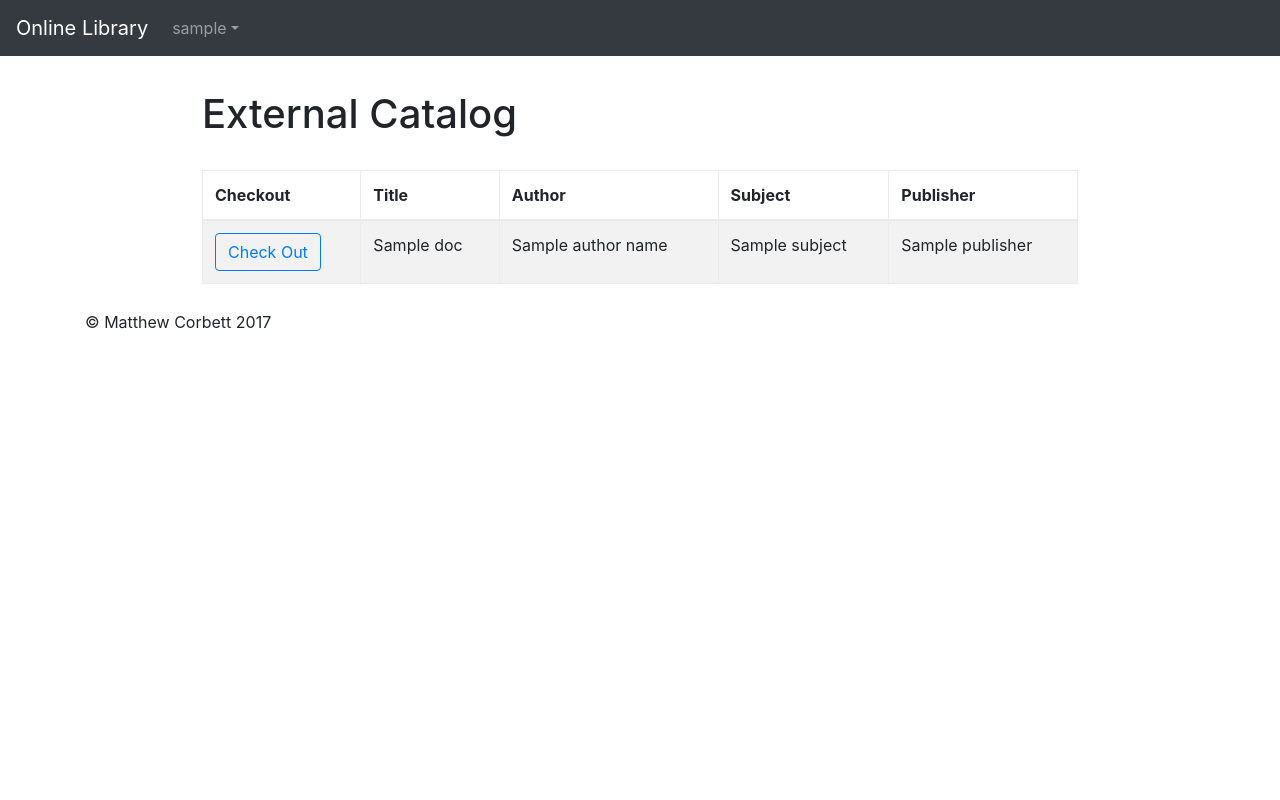
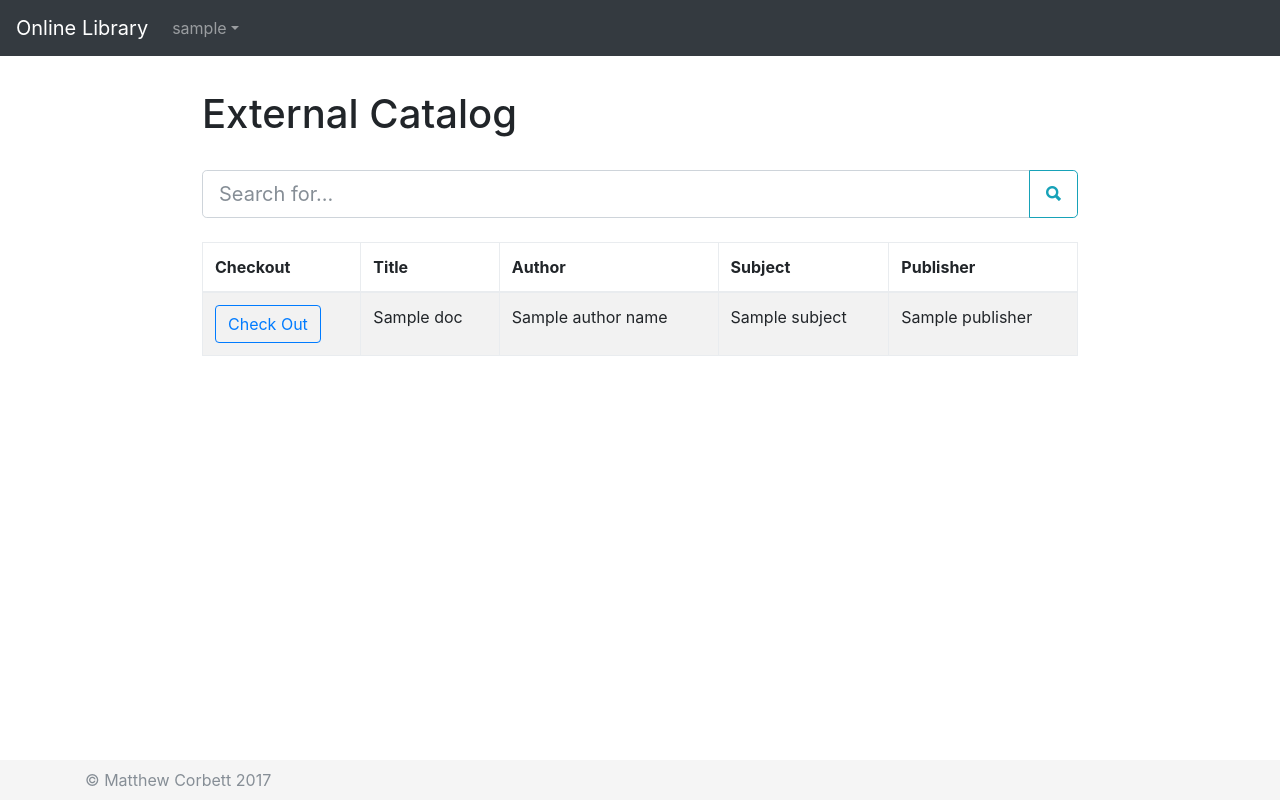
Before and after one commit to corbetmw/OnlineLibrary, a Django app: page /catalog/ in a window 1280 px wide. Run offline with Django 3.2, Linux system fonts and the light colour scheme; a user stored in the database is signed in; tables that the repository leaves empty hold one stand-in row (values such as "Sample post"); a database or web service that is not in the repository returns one stand-in record (values such as "Sample title"); data that the repository does not hold is empty; some libraries are stand-ins or nearby versions.

Commit message:
Search catalog complete

```diff
--- a/app/admin.py
+++ b/app/admin.py
@@ -3,3 +3,7 @@ from app import models
 
 admin.site.register(models.Book)
 admin.site.register(models.UserBook)
+admin.site.register(models.Album)
+admin.site.register(models.UserAlbum)
+admin.site.register(models.Movie)
+admin.site.register(models.UserMovie)
--- a/app/book_contoller.py
+++ b/app/book_contoller.py
@@ -83,7 +83,7 @@ def check_out_book(user_id,book):
     :return: the id of the UserBook justcreated
     """
     book_id = create_book(book)
-    userbook_id = UserBook.objects.create(user_id,book_id)
+    userbook_id = UserBook.objects.create(user_id=user_id,book_id=book_id,active=True)
     return userbook_id
 
 def get_all_books_in_json():
--- a/app/urls.py
+++ b/app/urls.py
@@ -10,7 +10,7 @@ urlpatterns = [
     path('books/',views.books, name='books'),
     path('books/<int:book_id>/', views.book, name='book'),
     path('mybooks/', views.my_books_view, name='mybooks'),
-    path('catalog/search/<str:searchString>', views.catalog, name='catalog'),
+    path('catalog/search/<str:searchString>', views.catalog, name='catalog_search'),
     path('catalog/', views.catalog, name='catalog'),
     path('catalog/checkoutconfirm/$', views.checkout_confirm_view, name='checkout_confirm'),
     path('catalog/checkout/', views.checkout, name='checkout'),
--- a/app/views.py
+++ b/app/views.py
@@ -1,7 +1,7 @@
 from django.contrib.auth import authenticate, login, logout
 from django.contrib.auth.decorators import login_required
 from django.contrib.auth.forms import UserCreationForm
-from django.http import HttpResponse
+from django.http import HttpResponse, HttpResponseRedirect
 from django.shortcuts import render, redirect
 from django.views.decorators.csrf import csrf_exempt
 from django.views.decorators.http import require_POST
@@ -45,8 +45,14 @@ def login_view(request):
         return HttpResponse('Your login failed')
 
 def logout_view(request):
-    logout(request);
-    return render(request,'app/base.html')
+    """
+    logs the current user out given thei request
+    :param request:
+    :return: The render of the homepage
+    """
+    logout(request)
+
+    return HttpResponseRedirect('/')
 
 def index(request):
     """
@@ -85,10 +91,18 @@ def catalog(request, searchString = 'the sun also rises'):
     The catalog view. It pulls in the data from the api and makes a table
     :param request:
     :param searchString:
-    :return:
+    :return:The rendered catalog template
     """
-    catalogBooks = searchCatalog(searchString)
-    return render(request, 'app/catalog.html', {'catalogBooks': catalogBooks})
+    searchBoxString = request.POST.get('searchBoxString')
+
+    if searchBoxString:
+        catalogBooks = searchCatalog(searchBoxString)
+    else:
+        catalogBooks = searchCatalog(searchString)
+
+
+    context = {'catalogBooks': catalogBooks}
+    return render(request, 'app/catalog.html', context)
 
 def my_books_view(request):
     """
@@ -99,7 +113,7 @@ def my_books_view(request):
     """
     myBooks = get_user_books_by_user(request.user.id)
     context = {'myBooks':myBooks}
-    return render(request, 'app/myBooks.html', context)
+    return render(request, 'app/mybooks.html', context)
 
 
 def checkout_confirm_view(request):
@@ -135,7 +149,7 @@ def checkout(request):
     subject = request.POST['subject']
     publisher = request.POST['publisher']
     # Generate the book
-    book = Book(title,author,subject,publisher)
+    book = Book(title=title,author=author,subject=subject,publisher=publisher)
     # Check it out for the current user
     check_out_book(user_id,book)
     return  redirect('/mybooks/')
--- a/static/app/style.css
+++ b/static/app/style.css
@@ -1,7 +1,23 @@
 /* Move down content because we have a fixed navbar that is 3.5rem tall */
 
+html {
+  position: relative;
+  min-height: 100%;
+}
 body {
     padding-top: 3.5rem;
+  margin-bottom: 60px; /* Margin bottom by footer height */
+}
+.footer {
+  position: absolute;
+  bottom: 0;
+  width: 100%;
+  height: 40px; /* Set the fixed height of the footer here */
+  line-height: 40px; /* Vertically center the text there */
+  background-color: #f5f5f5;
+}
+
+body {
 }
 #bookList {
     margin: auto;
--- a/templates/app/base.html
+++ b/templates/app/base.html
@@ -46,10 +46,11 @@
         {% if not user.is_authenticated %}
 
             <form class="form-inline my-2 my-lg-0" method="POST" action="{% url "app:login" %}">
-                 {% csrf_token %}
+                {% csrf_token %}
                 <div class="input-group">
                     <span class="input-group-addon"><i class="ion-person"></i></span>
-                    <input class="form-control mr-sm-2" type="text" name="username" placeholder="Username" aria-label="Search">
+                    <input class="form-control mr-sm-2" type="text" name="username" placeholder="Username"
+                           aria-label="Search">
                 </div>
                 <div class="input-group">
                     <span class="input-group-addon"><i class="ion-lock-combination"></i></span>
@@ -76,9 +77,13 @@
     </div>
 </main>
 
-<footer class="container">
-    <p>&copy; Matthew Corbett 2017</p>
+
+<footer class="footer">
+    <div class="container">
+        <span class="text-muted">&copy; Matthew Corbett 2017</span>
+    </div>
 </footer>
+
 
 <!-- Bootstrap core JavaScript
 ================================================== -->
--- a/templates/app/catalog.html
+++ b/templates/app/catalog.html
@@ -2,11 +2,24 @@
 
 {% block content %}
     <div id="bookList">
-    <br>
-    <h1>
-        External Catalog
-    </h1>
-    <br>
+        <br>
+        <h1>
+            External Catalog
+        </h1>
+        <br>
+        <form method="POST" action="{% url "app:catalog" %}">
+            {% csrf_token %}
+            <div class="input-group input-group-lg">
+                <input type="text" class="form-control" name="searchBoxString" placeholder="Search for..." aria-label="Search"
+                       aria-describedby="sizing-addon1">
+                <span class="input-group-btn" id="sizing-addon1">
+                        <button class="btn btn-outline-info" type="submit">
+                                <span class="ion-search"></span>
+                        </button>
+                </span>
+            </div>
+        </form>
+        <br>
         <table class="table table-bordered table-striped" id="bookTable">
             <thead>
             <tr>
@@ -21,7 +34,8 @@
             {% for catalogBook in catalogBooks %}
                 <tr>
                     <th scope="row">
-                        <a class="btn btn-outline-primary my-2 my-sm-0" href="{% url 'app:checkout_confirm' %}?title={{ catalogBook.title }}&author={{ catalogBook.author }}&subject={{ catalogBook.subject }}&publisher={{ catalogBook.publisher }}">
+                        <a class="btn btn-outline-primary my-2 my-sm-0"
+                           href="{% url 'app:checkout_confirm' %}?title={{ catalogBook.title }}&author={{ catalogBook.author }}&subject={{ catalogBook.subject }}&publisher={{ catalogBook.publisher }}">
                             Check Out
                         </a>
                     </th>
--- a/templates/app/checkout.html
+++ b/templates/app/checkout.html
@@ -17,7 +17,7 @@
                 <div class="col-10">
                     <input type="text" class="form-control" id="title" name="title"
                            placeholder="{{ catalogBook.title }}" value="{{ catalogBook.title }}" readonly>
-                </div>r
+                </div>
             </div>
             <div class="form-group row">
                 <label for="author" class="col-2 col-form-label">Author</label>
--- a/templates/mybooks.html
+++ b/templates/app/mybooks.html
@@ -1,7 +1,7 @@
 {% extends "app/base.html" %}
 
 {% block content %}
-    <div id="myBookList">
+    <div class="center">
     <br>
     <h1>
         My Books
@@ -21,7 +21,7 @@
             {% for myBook in myBooks %}
                 <tr>
                     <th scope="row">
-                        <a class="btn btn-outline-primary my-2 my-sm-0" href="{% url 'app:myBook' myBook.id %}">Details</a>
+                        <a class="btn btn-outline-primary my-2 my-sm-0" href="{% url 'app:book' myBook.id %}">Details</a>
                     </th>
                     <td>{{ myBook.title }}</td>
                     <td>{{ myBook.author }}</td>
```
